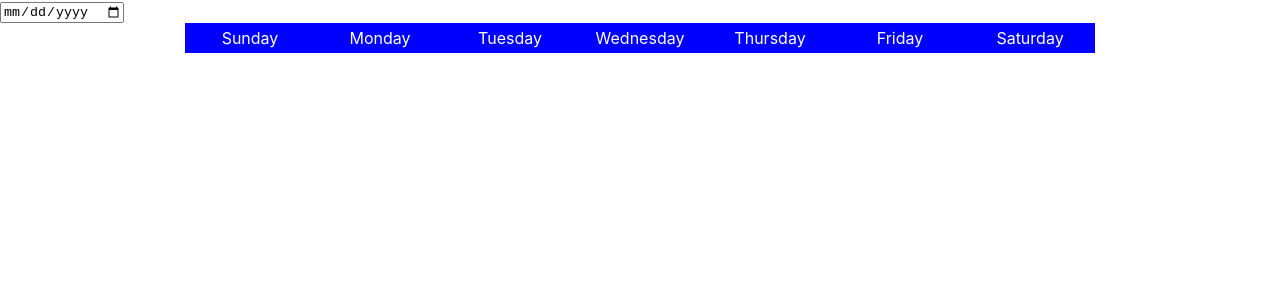
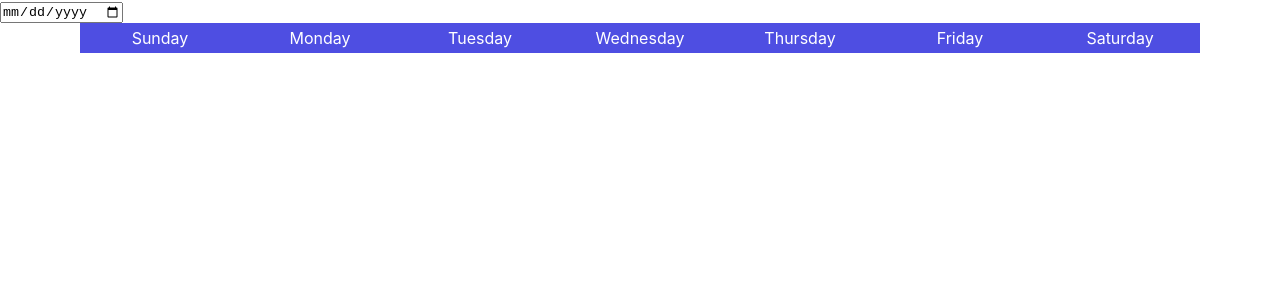
Before and after one commit to GabrielLaurindo1/Calendar, a React (Create React App) app: page / in a window 1280 px wide. Shown: the top 300 px of the page. Built offline with nearby package versions, Linux system fonts and the light colour scheme.

Commit message:
Completing the grid with days from the previous month. Leaving colors from the previous month in gray.

```diff
--- a/src/App.js
+++ b/src/App.js
@@ -4,35 +4,55 @@ import Calendar from "./Components/Calendar";
 import { getDaysInMonth, startOfMonth, isEqual } from "date-fns";
 function App() {
   const [date, setDate] = React.useState("");
-  const x = date.split("-");
-  const selectedMonth = x[1];
-  const selectedYear = x[0];
-  const selecetdDay = x[2];
+  const dateParts = date.split("-");
+  const selectedMonth = dateParts[1];
+  const selectedYear = dateParts[0];
   const hour = "00:00:00";
   const [month, setMonth] = useState([]);
-  const initialDate = startOfMonth(
-    new Date(selectedYear, selectedMonth - 1, 1)
-  ).getDay();
+
+  // DESCOBRIR POR QUE TA VINDO O MÊS POSTERIOR
+  const initialDayWeek =
+    startOfMonth(new Date(selectedYear, selectedMonth - 1, 1)).getDay() + 1;
 
   useEffect(() => {
-    let daysInMonth = getDaysInMonth(
+    let month = [];
+
+    let totalDaysInMonth = getDaysInMonth(
       new Date(selectedYear, selectedMonth - 1, 1)
     );
-    let month = [];
-    for (let day = 1; day <= daysInMonth; day++) {
+    let totalDaysInLastMonth = getDaysInMonth(
+      new Date(selectedYear, selectedMonth - 2, 1)
+    );
+
+    //PEGANDO DIAS DO ULTIMO MÊS PARA COMPLETAR O GRID
+    for (let i = 1; i < initialDayWeek; i++) {
+      month.unshift(
+        new Date(
+          `${selectedYear}-${selectedMonth - 1}-${
+            totalDaysInLastMonth - (i - 1)
+          },${hour}`
+        )
+      );
+    }
+    //DEFININDO O ARRAY QUE CONTEM TODOS OS DIAS A SEREM RENDERIZADOS NO CALENDARIO
+    for (let day = 1; day <= totalDaysInMonth; day++) {
       month.push(new Date(`${selectedYear}-${selectedMonth}-${day},${hour}`));
+    }
 
-      if (month.length >= daysInMonth) {
-        setMonth(month);
-      }
-    }
+    setMonth(month);
+
     // eslint-disable-next-line react-hooks/exhaustive-deps
   }, [date]);
 
   return (
     <>
       <input type="date" onChange={(e) => setDate(e.target.value)}></input>
-      <Calendar date={date} month={month} initialDate={initialDate + 1} />
+      <Calendar
+        date={date}
+        month={month}
+        initialDayWeek={initialDayWeek}
+        selectedMonth={selectedMonth}
+      />
     </>
   );
 }
--- a/src/Components/Calendar/index.js
+++ b/src/Components/Calendar/index.js
@@ -1,8 +1,7 @@
 import React, { useState, useEffect, useLayoutEffect } from "react";
 import { WeekDay, Wrapper, DateGrid, WeekGrid } from "./styles";
 import Day from "../Day";
-import { startOfMonth, format } from "date-fns";
-export default function Calendar({ date, month, initialDate }) {
+export default function Calendar({ date, month, selectedMonth }) {
   const weekDays = [
     "Sunday",
     "Monday",
@@ -12,13 +11,7 @@ export default function Calendar({ date, month, initialDate }) {
     "Friday",
     "Saturday",
   ];
-  // console.log(month);
-  // console.log(initialDate + 1);
-  // console.log(date);
-  // console.log(startOfMonth(new Date(date)).getDay());
-  // console.log(startOfMonth(new Date(date)).getDay());
-  // console.log(new Date(date));
-
+  console.log(month);
   return (
     <Wrapper>
       <WeekGrid>
@@ -28,9 +21,16 @@ export default function Calendar({ date, month, initialDate }) {
           </WeekDay>
         ))}
       </WeekGrid>
-      <DateGrid initialDate={initialDate}>
+      <DateGrid>
         {month.map((day, i) => {
-          return <Day key={i} indice={i} date={day}></Day>;
+          return (
+            <Day
+              key={i}
+              selectedMonth={selectedMonth}
+              date={day}
+              selectedDate={date}
+            ></Day>
+          );
         })}
       </DateGrid>
     </Wrapper>
--- a/src/Components/Calendar/styles.js
+++ b/src/Components/Calendar/styles.js
@@ -1,31 +1,27 @@
 import styled from "styled-components";
-
+const gridWidth = "160px";
 export const Wrapper = styled.div``;
 
 export const DateGrid = styled.div`
   display: grid;
-  grid-template-columns: repeat(7, 130px);
+  grid-template-columns: repeat(7, ${gridWidth});
   justify-content: center;
 
-  > div {
+  /* > div {
     &:first-child {
-      /* ${(props) => (props.hover ? "padding-left: 15px" : "")}; */
       grid-column: ${(props) => props.initialDate};
     }
-  }
-
-  /* border: 1px solid gray; */
+  } */
 `;
 
 export const WeekGrid = styled.div`
   display: grid;
-  grid-template-columns: repeat(7, 130px);
+  grid-template-columns: repeat(7, ${gridWidth});
   justify-content: center;
-  /* border: 1px solid gray; */
 `;
 
 export const WeekDay = styled.div`
-  background-color: blue;
+  background-color: #4e4ee2;
   padding: 5px 10px;
   display: flex;
   color: white;
@@ -33,6 +29,8 @@ export const WeekDay = styled.div`
   align-items: center;
 `;
 
-export const Day = styled.div``;
+export const Day = styled.div`
+  color: ${(props) => (!props.selectedMonth ? "gray" : "")};
+`;
 
 // ${(props) => (props.hover ? "padding-left: 15px" : "")};
--- a/src/Components/Day/index.js
+++ b/src/Components/Day/index.js
@@ -1,17 +1,42 @@
-import React, { useState, useEffect } from "react";
-import { Card, Wrapper } from "./styles";
-// import { DayOfWeek, WeekDay, Wrapper, DateGrid } from "./styles";
+import React from "react";
+import { Card, Wrapper, AddButton, DayNumber, Header } from "./styles";
+import { parsedNumber } from "../../Helpers";
+export default function Day({ date, selectedMonth, ...props }) {
+  const dateParts = date.toString().split(" ");
+  const weekDay = dateParts[0];
+  const month = dateParts[1];
+  const day = dateParts[2];
 
-export default function Day({ date, indice, ...props }) {
-  const dateParts = date.toString().split(" ");
-
-  const weekDay = dateParts[0];
-  const day = dateParts[2];
-  // console.log(dateParts);
+  const months = [
+    "",
+    "Jan",
+    "Feb",
+    "Mar",
+    "Apr",
+    "May",
+    "Jun",
+    "Jul",
+    "Aug",
+    "Sep",
+    "Oct",
+    "Nov",
+    "Dec",
+  ];
 
   return (
     <Wrapper>
-      <Card weekDay={weekDay}>{day}</Card>
+      <Card weekDay={weekDay}>
+        <Header>
+          <DayNumber
+            seletedMonth={
+              month === months[parsedNumber(selectedMonth)] ? true : false
+            }
+          >
+            {day}
+          </DayNumber>
+          <AddButton weekDay={weekDay}>+</AddButton>
+        </Header>
+      </Card>
     </Wrapper>
   );
 }
--- a/src/Components/Day/styles.js
+++ b/src/Components/Day/styles.js
@@ -1,17 +1,45 @@
 import styled from "styled-components";
+
+export const DayNumber = styled.p`
+  color: ${(props) => (!props.seletedMonth ? "gray" : "")};
+`;
+
+export const Header = styled.header`
+  display: flex;
+  justify-content: space-between;
+`;
+
+export const AddButton = styled.button`
+  font-size: 20px;
+  cursor: pointer;
+  max-height: 25px;
+  max-width: 25px;
+  padding: 10px;
+  display: none;
+  justify-content: center;
+  align-items: center;
+  border: none;
+  border-radius: 5px;
+  background-color: ${(props) =>
+    props.weekDay === "Sun" || props.weekDay === "Sat" ? "white" : "#e8e8e8"};
+`;
+
+export const Wrapper = styled.div`
+  border: 1px solid gray;
+`;
 
 export const Card = styled.div`
   padding: 10px;
   height: 100%;
   min-height: 100px;
+  cursor: pointer;
+  &:hover ${AddButton} {
+    display: flex;
+  }
+
   background-color: ${(props) =>
-    props.weekDay === "Sun" || props.weekDay === "Sat" ? "red" : ""};
+    props.weekDay === "Sun" || props.weekDay === "Sat" ? "#e8e8e8" : ""};
+
+  color: ${(props) =>
+    props.weekDay === "Sun" || props.weekDay === "Sat" ? "#4e4ee2" : ""};
 `;
-
-export const Wrapper = styled.div`
-  /* padding: 10px;
-  height: 100%; */
-  /* min-height: 100px; */
-  border: 1px solid gray;
-`;
-// ${(props) => (props.hover ? "padding-left: 15px" : "")};
--- /dev/null
+++ b/src/Helpers/index.js
@@ -0,0 +1,7 @@
+export const parsedNumber = (selectedMonth) => {
+  let number = parseInt(selectedMonth, 10);
+  number = Number(selectedMonth);
+  number = +selectedMonth;
+  number = selectedMonth - 0;
+  return number;
+};
--- a/src/index.css
+++ b/src/index.css
@@ -1,13 +1,18 @@
 body {
   margin: 0;
-  font-family: -apple-system, BlinkMacSystemFont, 'Segoe UI', 'Roboto', 'Oxygen',
-    'Ubuntu', 'Cantarell', 'Fira Sans', 'Droid Sans', 'Helvetica Neue',
+  font-family: -apple-system, BlinkMacSystemFont, "Segoe UI", "Roboto", "Oxygen",
+    "Ubuntu", "Cantarell", "Fira Sans", "Droid Sans", "Helvetica Neue",
     sans-serif;
   -webkit-font-smoothing: antialiased;
   -moz-osx-font-smoothing: grayscale;
 }
 
 code {
-  font-family: source-code-pro, Menlo, Monaco, Consolas, 'Courier New',
+  font-family: source-code-pro, Menlo, Monaco, Consolas, "Courier New",
     monospace;
 }
+* {
+  padding: 0;
+  margin: 0;
+  box-sizing: border-box;
+}
```
